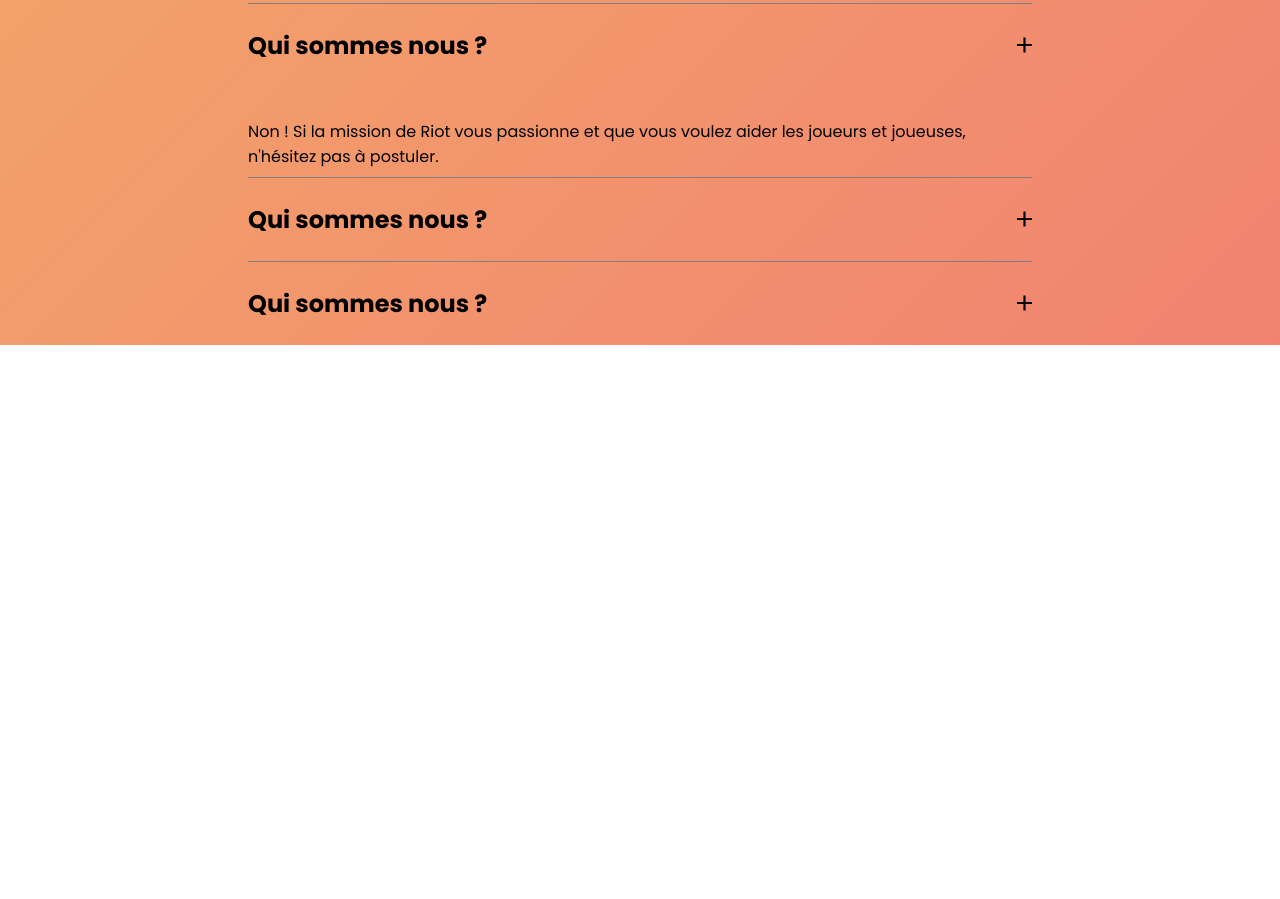
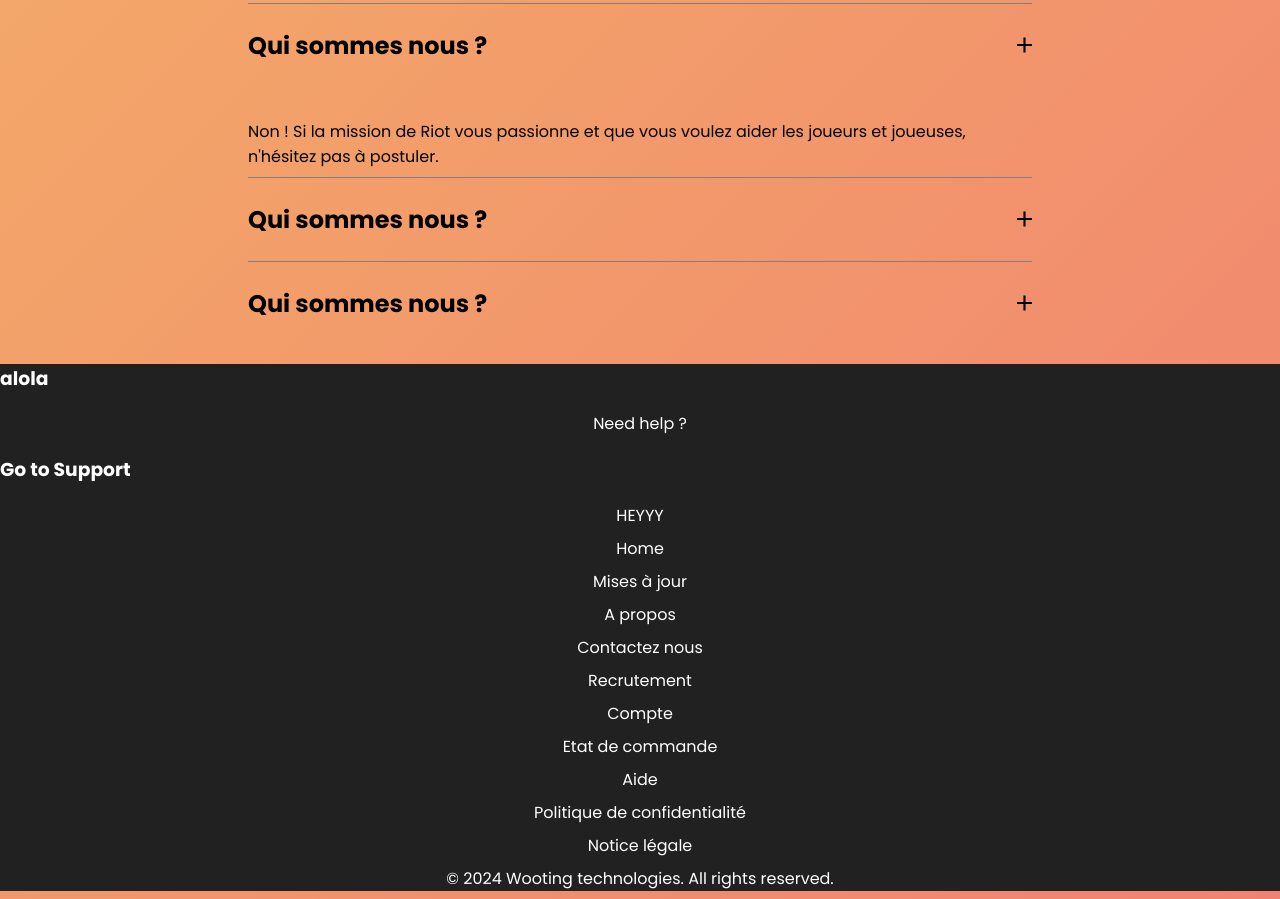
Before and after one commit to Kaiizer26/Site-E-commerce, a plain HTML site: page index.html in a window 1280 px wide. Shown: the part 1965-2864 px from the top of the page. Before the commit the page ends 2310 px from the top, so only its background shows below. Drawn offline with Linux system fonts and the light colour scheme.

Commit message:
ajout footer

```diff
--- a/assets/css/style.css
+++ b/assets/css/style.css
@@ -1,7 +1,7 @@
 @import url('https://fonts.googleapis.com/css2?family=Inter:wght@600&family=Poppins:ital,wght@0,100;0,200;0,300;0,400;0,500;0,600;0,700;0,800;0,900;1,100;1,200;1,300;1,400;1,500;1,600;1,700;1,800;1,900&display=swap');
 
 body{
-    margin: 0 5em;
+    margin: 0;
     background-color: green;
     font-family: "Poppins", sans-serif;
     background: linear-gradient(-45deg, #3f51b1 0%, #5a55ae 13%, #7b5fac 25%, #8f6aae 38%, #a86aa4 50%, #cc6b8e 62%, #f18271 75%, #f3a469 87%, #f7c978 100%);;
@@ -13,6 +13,9 @@ img{
     height: 50px;
 }
 
+header{
+    margin: 0 5em;
+}
 header nav{
     display: flex;
     justify-content: space-between;
@@ -68,7 +71,9 @@ header nav article.redirection a{
   }
 
 
-
+main{
+    margin: 0 5em;
+}
 main section.first-page{
     padding-top: 10%;
     display: flex;
@@ -235,3 +240,10 @@ main section.first-page .features article p{
     margin-top: 2em;
     width: 70%;
 }
+
+/* Footer */
+footer{
+    /* border: solid red; */
+    background-color: #212121;
+    color: white;
+}
--- a/index.html
+++ b/index.html
@@ -140,6 +140,36 @@
 
         </main>
 
-        <footer></footer>
+        <footer>
+            <section>
+                <article>
+                    <h3>alola</h3>
+                    <section>
+                        <P>Need help ?</P>
+                        <h3>Go to Support</h3>
+                    </section>
+
+                    <p>HEYYY</p>
+
+                </article>
+                <article>
+                    <p>Home</p>
+                    <p>Mises à jour</p>
+                    <p>A propos</p>
+                    <p>Contactez nous</p>
+                    <p>Recrutement</p>
+                </article>
+                <article>
+                    <p>Compte</p>
+                    <p>Etat de commande</p>
+                    <p>Aide</p>
+                    <p>Politique de confidentialité</p>
+                    <p>Notice légale</p>
+                </article>
+            </section>
+            <section>
+                <p>© 2024 Wooting technologies.  All rights reserved.</p>
+            </section>
+        </footer>
     </body>
 </html>
```
